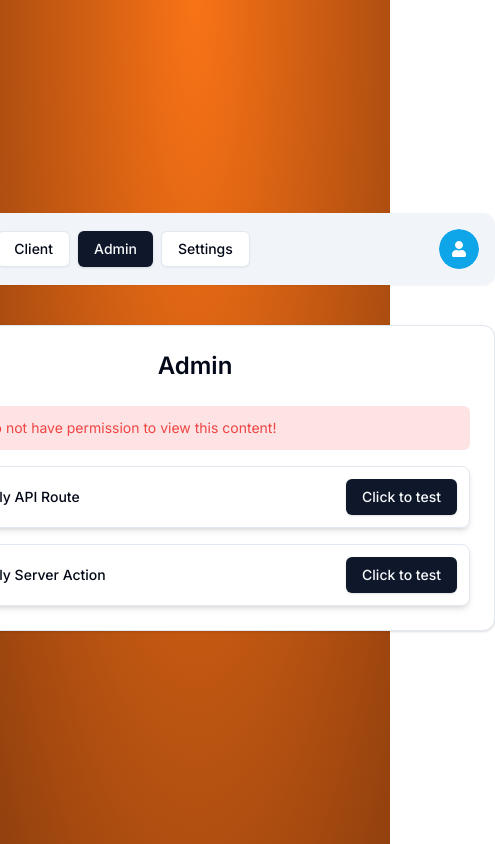
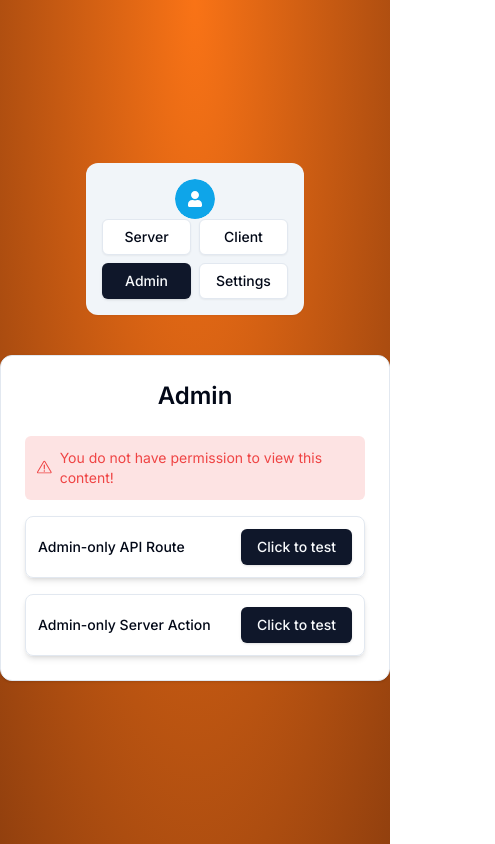
Before and after one commit to leonammp/auth-nextjs, a Next.js app: page /admin in a window 390 px wide. Shown: the whole page, 495 px wide, since content can reach past the window. Built offline with nearby package versions, Linux system fonts and the light colour scheme; no server answers.

Commit message:
add responsive

```diff
--- a/app/(protected)/_components/navbar.tsx
+++ b/app/(protected)/_components/navbar.tsx
@@ -10,8 +10,9 @@ export const Navbar = () => {
     const pathname = usePathname();
 
     return (
-        <nav className="bg-secondary flex justify-between items-center p-4 rounded-xl w-[600px] shadow-sm">
-            <div className="flex gap-x-2">
+        <nav className="bg-secondary flex flex-col sm:flex-row justify-between items-center p-4 rounded-xl sm:w-[600px] shadow-sm">
+            <UserButton/>
+            <div className="grid grid-cols-2 sm:flex sm:flex-row gap-2">
                 <Button
                     asChild
                     variant={pathname === "/server" ? "default" : "outline"}
@@ -45,7 +46,6 @@ export const Navbar = () => {
                     </Link>
                 </Button>
             </div>
-            <UserButton/>
         </nav>
     );
 }
--- a/app/(protected)/admin/page.tsx
+++ b/app/(protected)/admin/page.tsx
@@ -34,7 +34,7 @@ const AdminPage = () => {
     }
 
     return (
-        <Card className="w-[600px]">
+        <Card className="sm:w-[600px]">
             <CardHeader>
                 <p className="text-2xl font-semibold text-center">
                   Admin
--- a/app/(protected)/settings/page.tsx
+++ b/app/(protected)/settings/page.tsx
@@ -57,7 +57,7 @@ const SettingsPage = () => {
     }
 
     return (
-        <Card className="w-[600px]">
+        <Card className="sm:w-[600px]">
             <CardHeader>
                 <p className="text-2xl font-semibold text-center">
                     Settings
--- a/components/auth/card-wrapper.tsx
+++ b/components/auth/card-wrapper.tsx
@@ -26,7 +26,7 @@ export const CardWrapper = ({
     showSocial
 }: CardWrapperProps) => {
     return (
-        <Card className="w-[400px] shadow-md">
+        <Card className="shadow-md sm:w-[400px]">
             <CardHeader>
                 <Header label={headerLabel}/>
             </CardHeader>
--- a/components/user-info.tsx
+++ b/components/user-info.tsx
@@ -12,7 +12,7 @@ export const UserInfo = ({
     label
 }: UserInfoProps) => {
     return (
-        <Card className="w-[600px] shadow-md">
+        <Card className="sm:w-[600px] shadow-md">
             <CardHeader>
                 <p className="text-2xl font-semibold text-center">
                     {label}
```
